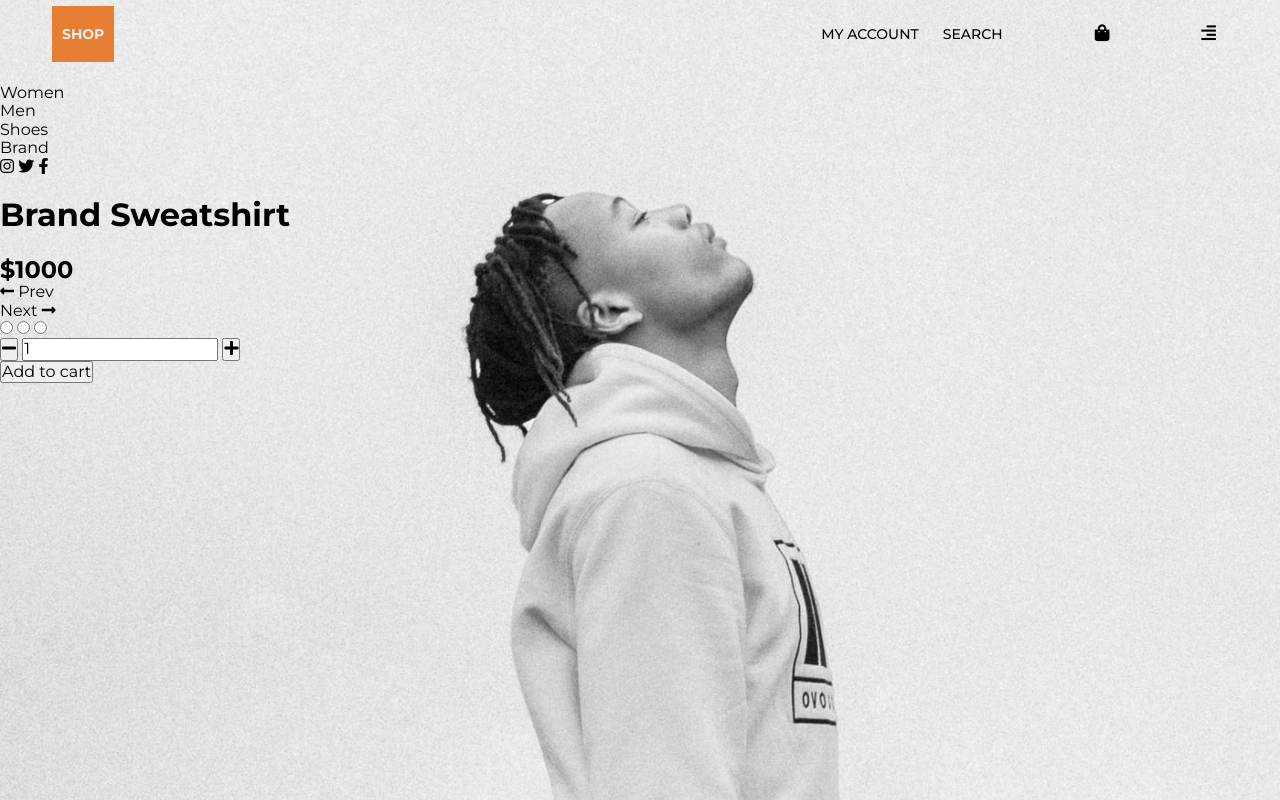
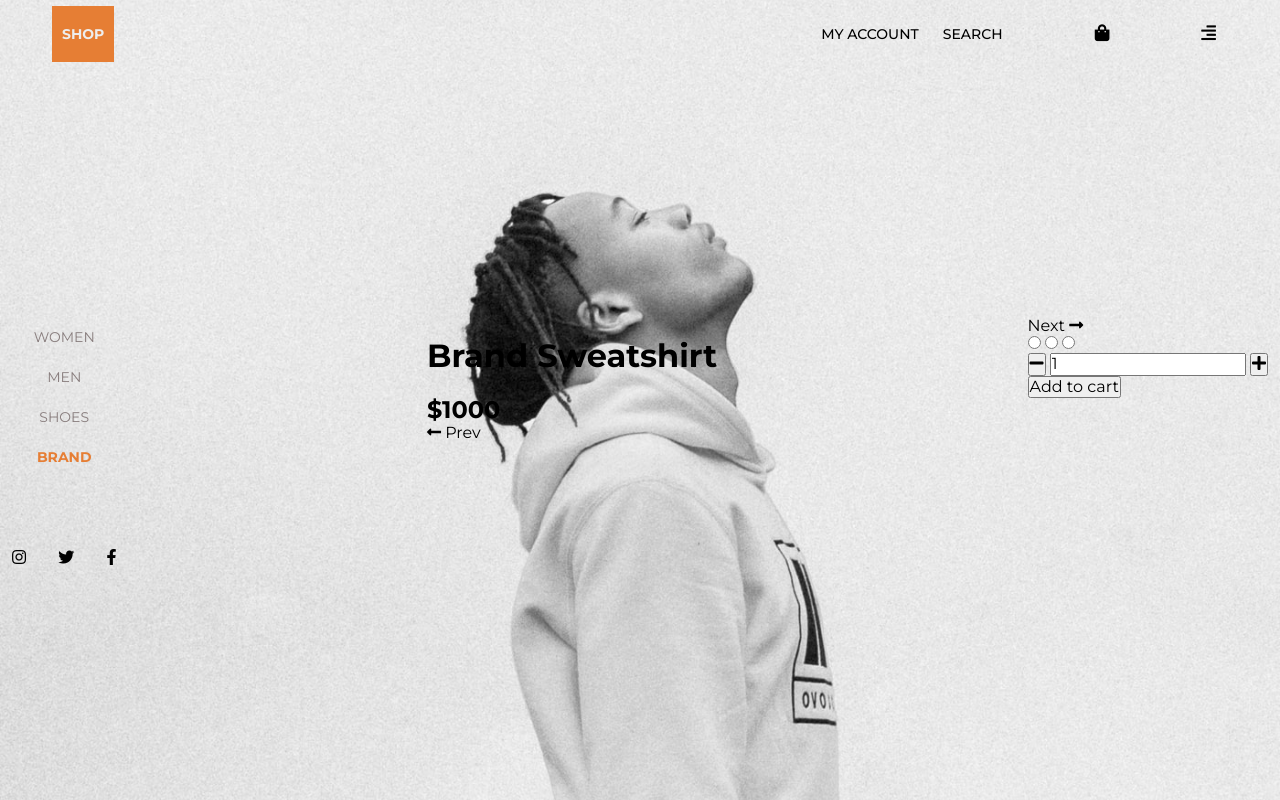
Before and after one commit to lucasnr/shop-site-challenge, a plain HTML site: page index.html in a window 1280 px wide. Drawn offline with Linux system fonts and the light colour scheme.

Commit message:
Create sidebar styles

```diff
--- /dev/null
+++ b/assets/css/block/sidebar.css
@@ -0,0 +1,21 @@
+.sidebar nav ul li a {
+	color: #887d7d;
+	display: block;
+	font-size: 0.875rem;
+	padding: 0.75rem 0px;
+	text-align: center;
+	text-transform: uppercase;
+}
+
+.sidebar nav ul li:last-child a {
+	color: #e67e34;
+	font-weight: 700;
+}
+
+.sidebar .sidebar__footer {
+	margin: 4.5rem -0.875rem 0px -0.875rem;
+}
+
+.sidebar .sidebar__footer > * {
+	margin: 0px 0.875rem;
+}
--- a/assets/css/styles.css
+++ b/assets/css/styles.css
@@ -1,16 +1,28 @@
 /* #e67e34 */
-/* rgb(216, 216, 216); */
+/* #d8d8d8 */
 
 body {
 	background-image: url(../img/background.jpg);
 	background-position: center;
 	background-size: cover;
+	display: flex;
+	flex-direction: column;
 	min-height: 100vh;
+}
+
+.main {
+	margin-bottom: auto;
+	margin-top: auto;
+	max-width: 80rem !important;
+	display: flex;
+	justify-content: space-between;
 }
 
 .container {
 	max-width: 75rem;
-	margin: 0px auto;
+	margin-left: auto;
+	margin-right: auto;
 	padding-left: 0.75rem;
 	padding-right: 0.75rem;
+	width: 100%;
 }
--- a/index.html
+++ b/index.html
@@ -9,6 +9,7 @@
 		<link rel="stylesheet" href="./assets/css/reset.css" />
 		<link rel="stylesheet" href="./assets/css/styles.css" />
 		<link rel="stylesheet" href="./assets/css/block/header.css" />
+		<link rel="stylesheet" href="./assets/css/block/sidebar.css" />
 
 		<link
 			href="https://fonts.googleapis.com/css2?family=Montserrat:wght@400;500;700;800&display=swap"
@@ -49,13 +50,14 @@
 			</div>
 		</header>
 
+		<main class="main container">
 			<aside class="sidebar">
 				<nav>
 					<ul>
-					<li><a href="#"></a>Women</li>
-					<li><a href="#"></a>Men</li>
-					<li><a href="#"></a>Shoes</li>
-					<li><a href="#"></a>Brand</li>
+						<li><a href="#">Women</a></li>
+						<li><a href="#">Men</a></li>
+						<li><a href="#">Shoes</a></li>
+						<li><a href="#">Brand</a></li>
 					</ul>
 				</nav>
 
@@ -72,7 +74,6 @@
 				</footer>
 			</aside>
 
-		<main>
 			<section class="product">
 				<h1 class="product__title">
 					Brand Sweatshirt
```
Lines whose indentation alone changed are shown as unchanged.
